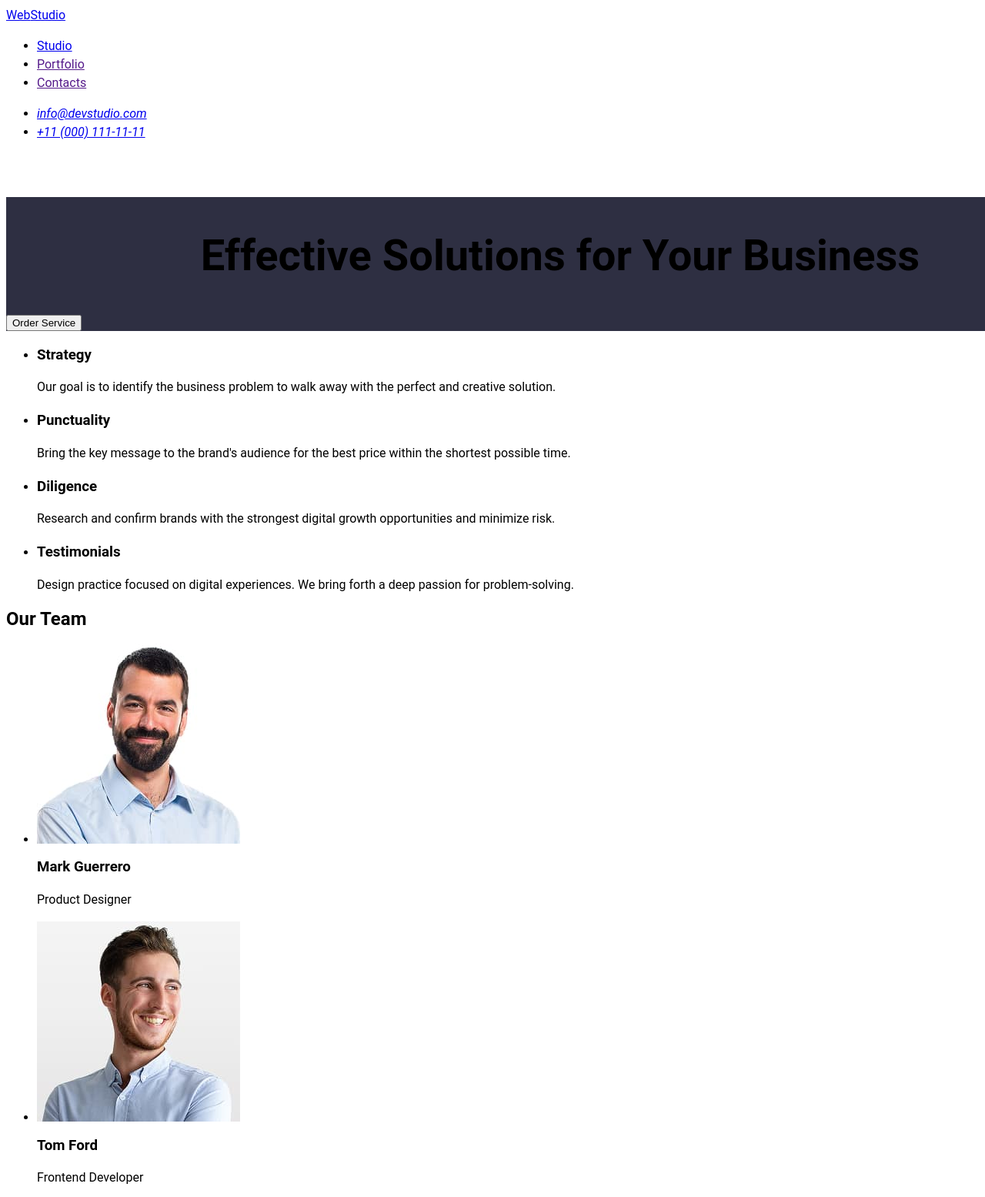
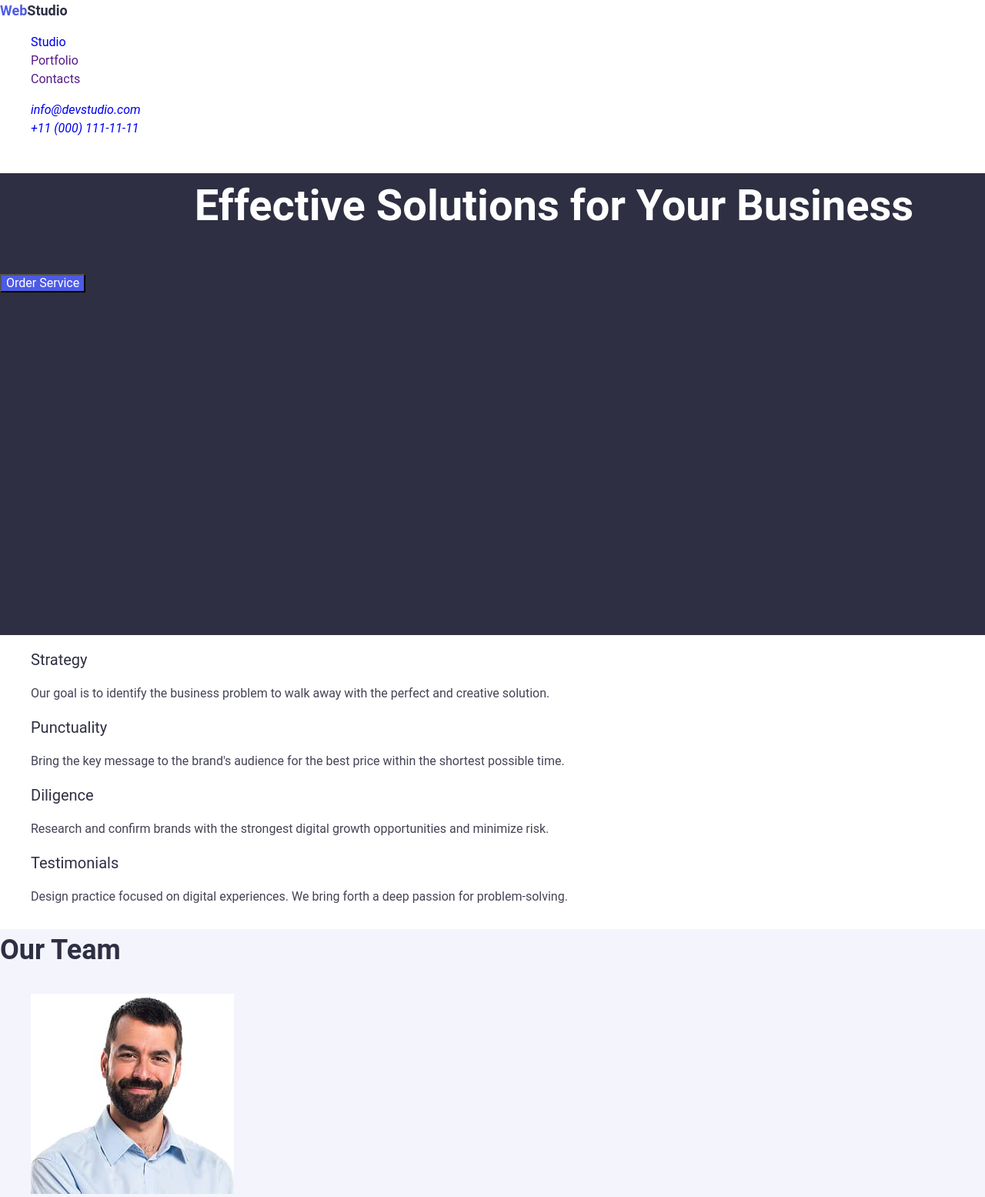
Before and after one commit to LiliiaDud/homework2, a plain HTML site: page index.html in a window 1280 px wide. Shown: the top 1555 px of the page at 77% size. Drawn offline with nearby package versions, Linux system fonts and the light colour scheme.

Commit message:
adding classes and styles to the css

```diff
--- a/css/styles.css
+++ b/css/styles.css
@@ -1,25 +1,114 @@
 body {
-    font-family: Roboto;
+    font-family: 'Roboto', sans-serif;
+    font-weight: 400;
     font-size: 16px;
     line-height: 24px;
+    color: #2E2F42;
     background-color: #FFFFFF;
+    line-height: 1.5;
 }
 
-.hero_image {
-    width: 1440;
-    line-height: 600;
+ul {
+    list-style: none;
+}
+
+a {
+    text-decoration: none;
+}
+
+.logo {
+    font-size: 18px;
+    line-height: 1.5;
+    font-weight: 700;
+    color:#4D5AE5;
+}
+
+.logo-part {
+    color: #2E2F42;
+}
+
+.hero-image {
+    width: 1440px;
+    height: 600px;
     background-color: #2E2F42;
-    margin-top: 72px;
+}
+
+.header-nav {
+}
+
+.nav-list .link:hover,
+.nav-list .link:active {
+  color: #4D5AE5;
+}
+
+.hero-button {
+    color: #FFFFFF;
+    background-color: #4D5AE5;
+}
+
+.hero-button:hover,
+.hero-button:active {
+  background-color: #404BBF;
+}
+
+.contacts-link {
+
+}
+
+.contacts-list .contacts-link:hover,
+.contacts-list .contacts-link:focus {
+  color: #404BBF;
+}
+
+.hero-title {
+    font-weight: 700;
+    font-size: 56px;
+    color: #FFFFFF;
+    line-height: 1.5;
+    letter-spacing: 2%;
+    text-align: center;
+}
+
+.hero-button {
+    cursor: pointer;
+}
+
+.team {
+    background-color: #F4F4FD;
 }
 
 
-.header_nav {
+.secondary-title {
+    font-weight: 700;
+    font-size: 36px;
+    line-height: 1.5;
+    letter-spacing: 2%;
 }
 
-h1 {
-    font-weight: 700;
-    font-size: 56px;
-    line-height: 60px;
+.section-title {
+    font-weight: 400;
+    font-size: 20px;
+    line-height: 1.2;
     letter-spacing: 2%;
-    text-align: center;
 }
+
+.section-text {
+    font-size: 16px;
+    line-height: 1.5;
+    letter-spacing: 2%;
+    color: #434455;
+}
+
+.footer {
+    width: 1440px;
+    height: 312px;
+    background-color: #2E2F42;
+}
+
+.logo-footer {
+    color: #F4F4FD;
+}
+
+.footer-text {
+    color: #F4F4FD;
+}
--- a/index.html
+++ b/index.html
@@ -1,117 +1,178 @@
+<!DOCTYPE html>
 <html lang="en">
   <head>
     <meta charset="UTF-8">
     <meta name="viewport" content="width=device-width, initial-scale=1.0">
 		<title>Effective Solutions for Your Business</title>
-    <link rel="stylesheet" href="./css/styles.css" />
+    <link rel="stylesheet" href="https://cdnjs.cloudflare.com/ajax/libs/modern-normalize/3.0.1/modern-normalize.min.css">
+    <link rel="preconnect" href="https://fonts.googleapis.com">
+    <link rel="preconnect" href="https://fonts.gstatic.com" crossorigin>
+    <link href="https://fonts.googleapis.com/css2?family=Inter:wght@400;500;700&family=Raleway:wght@700&display=swap" rel="stylesheet">
+    <link rel="stylesheet" href="./css/styles.css">
   </head>
-  <body class="">
-    <header class="top_line">
-			<nav class="header_nav">
-        <a class="logo header-logo" href="./index.html">Web<span class="logo_part">Studio</span></a>
-        <ul class="nav_list">
-          <li class="nav_item">
-            <a href="./index.html">Studio</a>
+  <body>
+    <header class="top-line">
+			<nav class="header-nav">
+        <a class="logo header-logo" href="./index.html">
+          Web<span class="logo-part">Studio</span>
+        </a>
+        <ul class="nav-list">
+          <li class="nav-item">
+            <a class="link" href="./index.html">Studio</a>
           </li>
-					<li class="nav_item">
-            <a href="">Portfolio</a>
+					<li class="nav-item">
+            <a class="link" href="">Portfolio</a>
           </li>
-          <li class="nav_item">
-            <a href="">Contacts</a>
+          <li class="nav-item">
+            <a class="link" href="">Contacts</a>
           </li>
         </ul>
       </nav>
       <address class="contacts">
-				<uL class="contacts_list">
-          <li class="contacts_item">
-            <a href="mailto:info@devstudio.com">info@devstudio.com</a>
+				<uL class="contacts-list">
+          <li class="contacts-item">
+            <a class="contacts-link" href="mailto:info@devstudio.com">info@devstudio.com</a>
           </li>
-          <li class="contacts_item">
-            <a href="tel:+110001111111">+11 (000) 111-11-11</a>
+          <li class="contacts-item">
+            <a class="contacts-link" href="tel:+110001111111">+11 (000) 111-11-11</a>
           </li>
         </uL>
       </address>
     </header>
 
     <main>
-      <section class="hero_image">
-        <img class="" src="" alt="">
-        <h1>Effective Solutions for Your Business</h1>
-        <button type="button">Order Service</button>
+      <section class="hero-image">
+        <h1 class="hero-title">Effective Solutions for Your Business</h1>
+        <button class="hero-button" type="button">Order Service</button>
       </section>
 
-      <section>
-        <ul>
-          <li>
-            <h3>Strategy</h3>
-            <p>Our goal is to identify the business problem to
+      <section class="solutions">
+        <ul class="solutions-list">
+          <li class="solutions-item">
+            <h3 class="section-title solutions-title">Strategy</h3>
+            <p class="section-text solutions-text">Our goal is to identify the business problem to
               walk away with the perfect and creative solution.
             </p>
           </li>
 
-          <li>
-            <h3>Punctuality</h3>
-            <p>Bring the key message to the brand's audience for
-                the best price within the shortest possible time.
+          <li class="solutions-item">
+            <h3 class="section-title solutions-title">Punctuality</h3>
+            <p class="section-text solutions-text">Bring the key message to the brand's audience for
+              the best price within the shortest possible time.
             </p>
           </li>
 
-          <li>
-            <h3>Diligence</h3>
-              <p>Research and confirm brands with the strongest
-                  digital growth opportunities and minimize risk.
+          <li class="solutions-item">
+            <h3 class="section-title solutions-title">Diligence</h3>
+              <p class="section-text solutions-text">Research and confirm brands with the strongest
+                digital growth opportunities and minimize risk.
               </p>
           </li>
 
-          <li>
-            <h3>Testimonials</h3>
-            <p>Design practice focused on digital experiences.
-               We bring forth a deep passion for problem-solving.
+          <li class="solutions-item">
+            <h3 class="section-title solutions-title">Testimonials</h3>
+            <p class="section-text solutions-text">Design practice focused on digital experiences.
+              We bring forth a deep passion for problem-solving.
             </p>
           </li>
         </ul>
       </section>
 
-      <section>
-        <h2>Our Team</h2>
-        <ul>
-          <li>
+      <section class="team">
+        <h2 class="secondary-title team-title">Our Team</h2>
+        <ul class="team-list">
+          <li class="team-item">
             <img src="./images/ProductDesigner.jpg" width="264"
               height="260" alt="Photo by the product designer">
-            <h3>Mark Guerrero</h3>
-            <p>Product Designer</p>
+            <h3 class="section-title team-name">Mark Guerrero</h3>
+            <p class="section-text team-text">Product Designer</p>
           </li>
 
-          <li>
+          <li class="team-item">
             <img src="./images/FrontendDeveloper.jpg" width="264"
               height="260" alt="Photo by the frontend developer">
-            <h3>Tom Ford</h3>
-            <p>Frontend Developer</p>
+            <h3 class="section-title team-name">Tom Ford</h3>
+            <p class="section-text team-text">Frontend Developer</p>
           </li>
 
-          <li>
+          <li class="team-item">
             <img src="./images/Marketing.jpg" width="264"
              height="260" alt="Photo by the marketing">
-            <h3>Camila Garcia</h3>
-            <p>Marketing</p>
+            <h3 class="section-title team-name">Camila Garcia</h3>
+            <p class="section-text team-text">Marketing</p>
           </li>
 
-          <li>
+          <li class="team-item">
             <img src="./images/UIDesigner.jpg" width="264"
             height="260" alt="Photo by the UI Designer">
-            <h3>Daniel Wilson</h3>
-            <p>UI Designer</p>
+            <h3 class="section-title team-name">Daniel Wilson</h3>
+            <p class="section-text team-text">UI Designer</p>
+          </li>
+        </ul>
+      </section>
+
+      <section class="portfolio">
+        <h2 class="secondary-title portfolio-title">Our Portfolio</h2>
+        <ul class="portfolio-list">
+          <li class="portfolio-item">
+            <img src="./images/BankingApp.jpg"
+            width="360" height="300"
+            alt="picture Banking App">
+            <h3 class="section-title portfolio-item-title">Banking App</h3>
+            <p class="section-text portfolio-text">App</p>
+          </li>
+
+          <li class="portfolio-item">
+            <img src="./images/CashlessPayment.jpg"
+            width="360" height="300"
+            alt="picture Cashless Payment">
+            <h3 class="section-title portfolio-item-title">Cashless Payment</h3>
+            <p class="section-text portfolio-text">Marketing</p>
+          </li>
+
+          <li class="portfolio-item">
+            <img src="./images/MeditationApp.jpg"
+            width="360" height="300"
+            alt="picture Meditation App">
+            <h3 class="section-title portfolio-item-title">Meditation App</h3>
+            <p class="section-text portfolio-text">App</p>
+          </li>
+
+          <li class="portfolio-item">
+            <img src="./images/TaxiService.jpg"
+            width="360" height="300"
+            alt="picture Taxi Service">
+            <h3 class="section-title portfolio-item-title">Taxi Service</h3>
+            <p class="section-text portfolio-text">Marketing</p>
+          </li>
+
+          <li class="portfolio-item">
+            <img src="./images/ScreenIllustrations.jpg"
+            width="360" height="300"
+            alt="picture Screen Illustrations">
+            <h3 class="section-title portfolio-item-title">Screen Illustrations</h3>
+            <p class="section-text portfolio-text">Design</p>
+          </li>
+
+          <li class="portfolio-item">
+            <img src="./images/OnlineCourses.jpg"
+            width="360" height="300"
+            alt="picture Online Courses">
+            <h3 class="section-title portfolio-item-title">Online Courses</h3>
+            <p class="section-text portfolio-text">Marketing</p>
           </li>
         </ul>
       </section>
     </main>
 
-    <footer>
-      <section>
-				<ul>
-					<li>
-       			<a href="index.html">webstudio</a>
-			      <p>Increase the flow of customers and sales for your
+    <footer class="footer">
+      <section class="footer-section">
+				<ul class="footer-list">
+					<li class="footer-item">
+       			<a class="logo" href="./index.html">
+              Web<span class="logo-footer">Studio</span>
+            </a>
+			      <p class="footer-text">Increase the flow of customers and sales for your
               business with digital marketing & growth solutions.
             </p>
 					</li>
```
Also changed, not shown: images/BankingApp.jpg (added), images/CashlessPayment.jpg (added), images/MeditationApp.jpg (added), images/OnlineCourses.jpg (added), images/ScreenIllustrations.jpg (added), images/TaxiService.jpg (added), 2 other files.
